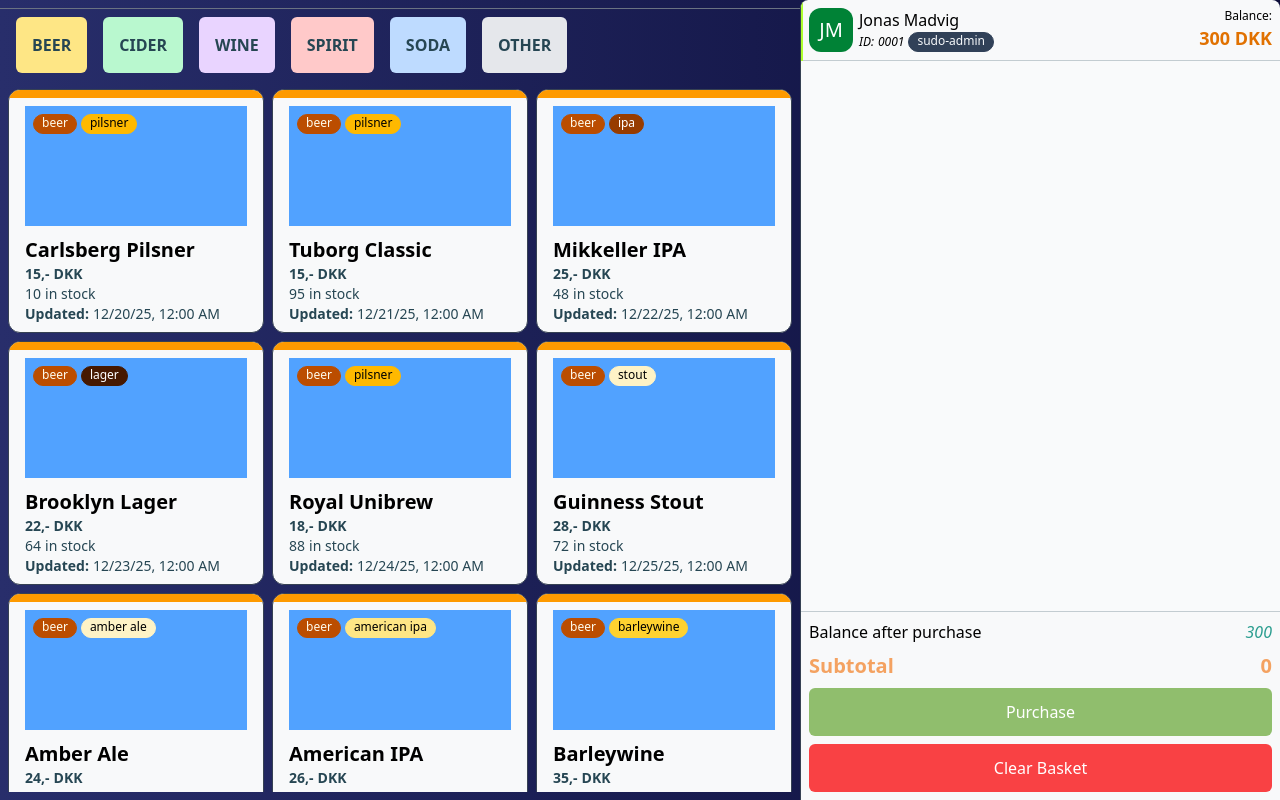
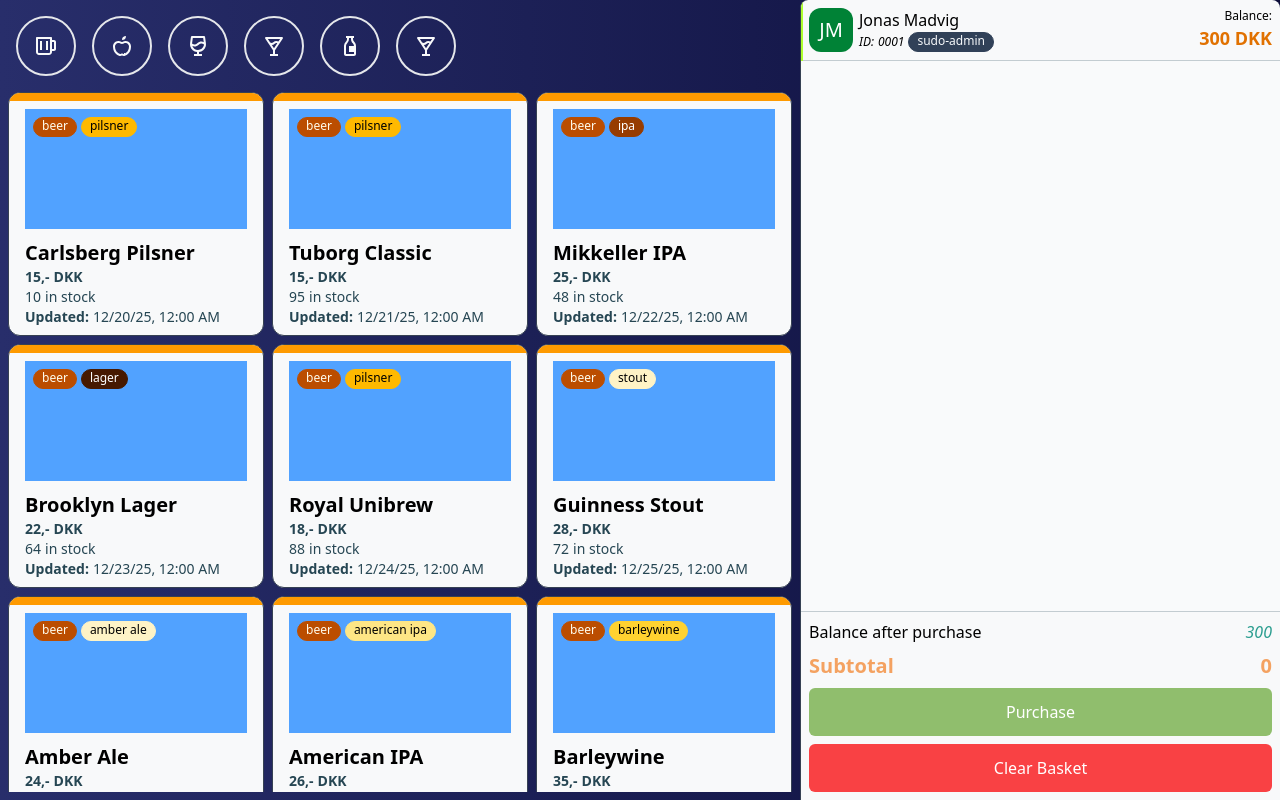
Before and after one commit to JBMadvig/hundebassinet, an Angular app in the folder client/: page /pos in a window 1280 px wide. Built offline with nearby package versions, Linux system fonts and the light colour scheme.

Commit message:
feat(filterBar): Buttons now top and new UI

```diff
--- a/client/src/app/pages/pos/components/filter-bar/filter-bar-button/filter-bar-button.component.html
+++ b/client/src/app/pages/pos/components/filter-bar/filter-bar-button/filter-bar-button.component.html
@@ -1,9 +1,76 @@
 <button
-  class="rounded-md px-4 py-4 font-semibold text-text-blue cursor-pointer"
-  [ngClass]="[categoryBackground(),
-    currentFilter() === itemCategory() ? 'outline outline-gray-900' : 'outline-0'
-  ]"
+  class="border-text-prime-white hover:bg-text-prime-white hover:text-bg-prime-dark cursor-pointer rounded-l-full rounded-r-full border-2 px-4 py-4 font-semibold text-prime-white transition-all duration-200 ease-in-out"
   (click)="onClick()"
 >
-  <p>{{ itemCategory().toLocaleUpperCase() }}</p>
+  <p class="flex flex-row transition-all duration-500 ease-in-out">
+    <span>
+      @switch (itemCategory()) {
+        @case ('beer') {
+          <svg fill="currentColor" height="24" viewBox="0 0 24 24" width="24" xmlns="http://www.w3.org/2000/svg">
+            <!--Boxicons v3.0.7 https://boxicons.com | License  https://docs.boxicons.com/free-->
+            <path
+              d="M20 6h-2V4c0-.55-.45-1-1-1H3c-.55 0-1 .45-1 1v14c0 1.65 1.35 3 3 3h10c1.65 0 3-1.35 3-3v-1h2c1.1 0 2-.9 2-2V8c0-1.1-.9-2-2-2m-4 12c0 .55-.45 1-1 1H5c-.55 0-1-.45-1-1V5h12zm4-3h-2V8h2z"
+            ></path>
+            <path d="M6 7h2v9H6zM12 7h2v9h-2z"></path>
+          </svg>
+        }
+        @case ('cider') {
+          <svg fill="currentColor" height="24" viewBox="0 0 24 24" width="24" xmlns="http://www.w3.org/2000/svg">
+            <!--Boxicons v3.0.7 https://boxicons.com | License  https://docs.boxicons.com/free-->
+            <path
+              d="M15.9 7.01c-1.1-.07-2.19.19-3.13.75-.46.27-1.08.27-1.53 0-.94-.56-2.02-.82-3.13-.75-2.88.17-5.17 2.71-5.1 5.66.17 7.1 5.68 9.33 7.22 9.33.63 0 1.25-.16 1.76-.47.55.31 1.17.47 1.8.47 1.54 0 7.05-2.24 7.22-9.33.07-2.94-2.22-5.48-5.1-5.66ZM13.78 20c-.29 0-.57-.07-.82-.21-.6-.34-1.32-.34-1.92 0-.25.14-.53.21-.81.21-.05 0-5.08-1.01-5.23-7.38-.04-1.88 1.4-3.5 3.22-3.61h.22c.63 0 1.24.17 1.77.48 1.09.64 2.49.64 3.57 0 .6-.35 1.29-.52 1.99-.48 1.82.11 3.27 1.73 3.22 3.61-.15 6.37-5.18 7.38-5.22 7.38ZM16 2c-2.21 0-4 1-4 4 2.21 0 4-1 4-4"
+            ></path>
+          </svg>
+        }
+        @case ('soda') {
+          <svg fill="currentColor" height="24" viewBox="0 0 24 24" width="24" xmlns="http://www.w3.org/2000/svg">
+            <!--Boxicons v3.0.7 https://boxicons.com | License  https://docs.boxicons.com/free-->
+            <path
+              d="M7.79 7.79A6.06 6.06 0 0 0 6 12.12V20c0 1.1.9 2 2 2h8c1.1 0 2-.9 2-2v-7.88c0-1.64-.64-3.17-1.79-4.33A4.09 4.09 0 0 1 15 4.88V4h1V2H8v2h1v.88c0 1.1-.43 2.14-1.21 2.91M13 4v.88c0 1.63.64 3.17 1.79 4.33.75.75 1.16 1.74 1.2 2.79H11v6h5v2H8v-7.88c0-1.1.43-2.14 1.21-2.91A6.06 6.06 0 0 0 11 4.88V4z"
+            ></path>
+          </svg>
+        }
+        @case ('wine') {
+          <svg fill="currentColor" height="24" viewBox="0 0 24 24" width="24" xmlns="http://www.w3.org/2000/svg">
+            <!--Boxicons v3.0.7 https://boxicons.com | License  https://docs.boxicons.com/free-->
+            <path
+              d="M11 17.92V20H8v2h8v-2h-3v-2.08c3.18-.4 5.89-2.66 6.76-5.79.26-.95.31-2.03.14-3.21l-.87-6.06c-.07-.49-.49-.86-.99-.86H5.96c-.5 0-.92.37-.99.86L4.1 8.92c-.17 1.18-.12 2.26.14 3.21.87 3.13 3.57 5.39 6.76 5.79m6.83-6.33C17.11 14.19 14.71 16 12 16c-2.56 0-4.83-1.63-5.68-4 .72.32 1.47.49 2.22.49 1.46 0 2.92-.6 4.15-1.77 1.5-1.44 3.35-1.61 4.95-.47l.35.25a5 5 0 0 1-.16 1.08ZM6.83 4h10.34l.58 4.03c-2.15-.98-4.57-.55-6.44 1.25-1.5 1.44-3.35 1.61-4.95.47l-.31-.22.03-.32.75-5.2Z"
+            ></path>
+          </svg>
+        }
+        @case ('spirit') {
+          <svg fill="currentColor" height="24" viewBox="0 0 24 24" width="24" xmlns="http://www.w3.org/2000/svg">
+            <!--Boxicons v3.0.7 https://boxicons.com | License  https://docs.boxicons.com/free-->
+            <path
+              d="m6.66 9.8.02.02L11 16.3V20H8v2h8v-2h-3v-3.7l7.83-11.75c.2-.31.22-.7.05-1.03a.98.98 0 0 0-.88-.53H4c-.37 0-.71.2-.88.53s-.15.72.05 1.03l3.49 5.24Zm3.22 1.22c1-.06 1.99-.49 2.82-1.3.81-.8 1.75-.96 2.62-.49L12 14.21l-2.12-3.18ZM18.13 5l-1.71 2.56c-1.67-.99-3.63-.74-5.12.72-.91.89-1.97 1-2.93.3l-.22-.16L5.87 5z"
+            ></path>
+          </svg>
+        }
+        @case ('other') {
+          <svg fill="currentColor" height="24" viewBox="0 0 24 24" width="24" xmlns="http://www.w3.org/2000/svg">
+            <!--Boxicons v3.0.7 https://boxicons.com | License  https://docs.boxicons.com/free-->
+            <path
+              d="m6.66 9.8.02.02L11 16.3V20H8v2h8v-2h-3v-3.7l7.83-11.75c.2-.31.22-.7.05-1.03a.98.98 0 0 0-.88-.53H4c-.37 0-.71.2-.88.53s-.15.72.05 1.03l3.49 5.24Zm3.22 1.22c1-.06 1.99-.49 2.82-1.3.81-.8 1.75-.96 2.62-.49L12 14.21l-2.12-3.18ZM18.13 5l-1.71 2.56c-1.67-.99-3.63-.74-5.12.72-.91.89-1.97 1-2.93.3l-.22-.16L5.87 5z"
+            ></path>
+          </svg>
+        }
+        @case ('all') {
+          <svg fill="currentColor" height="24" viewBox="0 0 24 24" width="24" xmlns="http://www.w3.org/2000/svg">
+            <!--Boxicons v3.0.7 https://boxicons.com | License  https://docs.boxicons.com/free-->
+            <path
+              d="m6.66 9.8.02.02L11 16.3V20H8v2h8v-2h-3v-3.7l7.83-11.75c.2-.31.22-.7.05-1.03a.98.98 0 0 0-.88-.53H4c-.37 0-.71.2-.88.53s-.15.72.05 1.03l3.49 5.24Zm3.22 1.22c1-.06 1.99-.49 2.82-1.3.81-.8 1.75-.96 2.62-.49L12 14.21l-2.12-3.18ZM18.13 5l-1.71 2.56c-1.67-.99-3.63-.74-5.12.72-.91.89-1.97 1-2.93.3l-.22-.16L5.87 5z"
+            ></path>
+          </svg>
+        }
+      }
+    </span>
+    <span
+      class="overflow-hidden whitespace-nowrap transition-all duration-500 ease-in-out"
+      [ngClass]="{
+        'ml-2 max-w-xs opacity-100': currentFilter() === itemCategory() || itemCategory() === 'all',
+        'ml-0 max-w-0 opacity-0': currentFilter() !== itemCategory() && itemCategory() !== 'all',
+      }"
+      >{{ itemCategory().toLocaleUpperCase() }}</span
+    >
+  </p>
 </button>
--- a/client/src/app/pages/pos/components/filter-bar/filter-bar.component.html
+++ b/client/src/app/pages/pos/components/filter-bar/filter-bar.component.html
@@ -1,4 +1,4 @@
-<section class="flex w-full flex-row gap-4 overflow-x-auto border-t border-gray-500 px-4 py-2">
+<section class="flex w-full flex-row gap-4 overflow-x-auto px-4 py-2">
   @for (category of currentStockFilter(); track category) {
     <app-filter-bar-button
       [currentFilter]="currentFilter()"
@@ -6,11 +6,17 @@
       (filterChange)="onFilterChange($event)"
     ></app-filter-bar-button>
   }
-  @if (currentFilter() !== 'all') {
+  <div
+    class="transition-all duration-300 ease-in-out"
+    [ngClass]="{
+      'opacity-100 max-w-xs': currentFilter() !== 'all',
+      'opacity-0 max-w-0 overflow-hidden': currentFilter() === 'all'
+    }"
+  >
     <app-filter-bar-button
       [currentFilter]="currentFilter()"
       (filterChange)="onFilterChange($event)"
       itemCategory="all"
     />
-  }
+  </div>
 </section>
```
